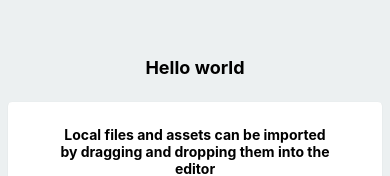
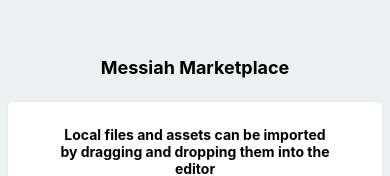
Before and after one commit to m-shoul/messiah-marketplace, a React Native app: screen / in a window 390 px wide. Shown: the part 225-401 px from the top of the page. Built offline with nearby package versions, Linux system fonts and the light colour scheme.

Commit message:
Added circleci

```diff
--- a/App.js
+++ b/App.js
@@ -12,7 +12,7 @@ export default function App() {
   return (
     <View style={styles.container}>
       <Text style={styles.paragraph}>
-        Hello world
+        Messiah Marketplace
       </Text>
       <Card>
         <AssetExample />
```
Also changed, not shown: .circleci/config.yml (added).
